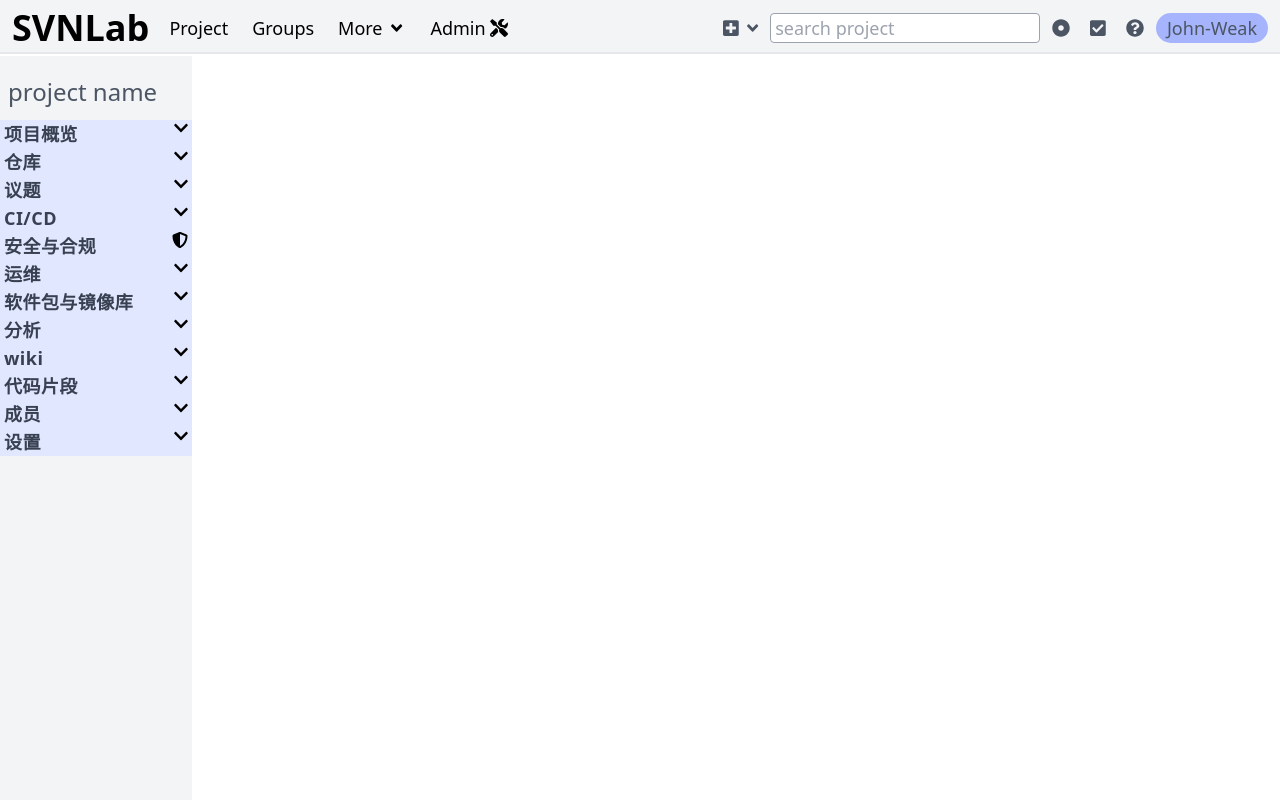
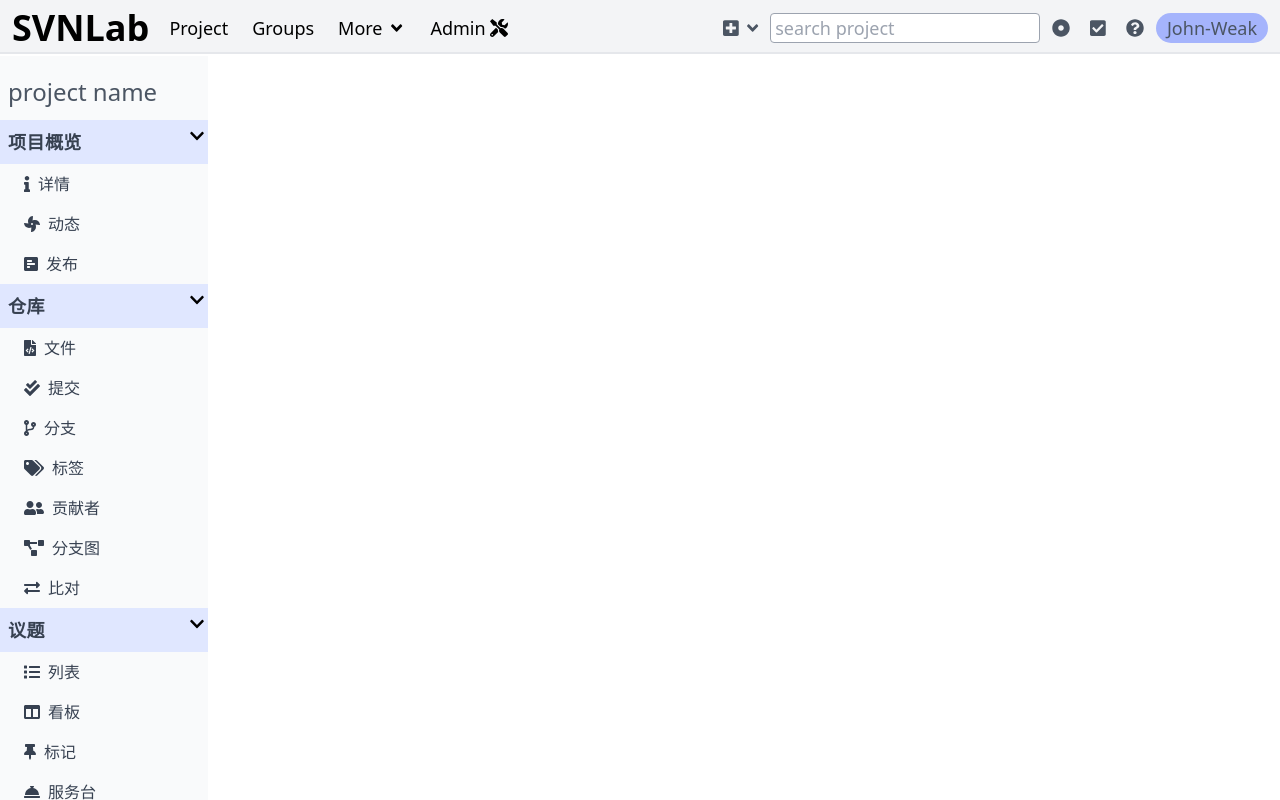
Before and after one commit to tujiapeng/SVNLab, a Vue app: page /#/projectOps in a window 1280 px wide. Built offline with nearby package versions, Linux system fonts and the light colour scheme.

Commit message:
style tweaks

```diff
--- a/src/components/SideNav.vue
+++ b/src/components/SideNav.vue
@@ -1,5 +1,5 @@
 <template>
-  <div class="h-full w-48 min-w-min overflow-y-scroll py-2 bg-gray-100">
+  <div class="h-full w-52 min-w-min overflow-y-scroll py-2 bg-gray-50">
     <!-- 导航栏标题 -->
     <div id="nav-title">
       <p
@@ -23,40 +23,30 @@
         <div>
           <!-- 菜单标题 -->
           <div
-            class="bg-indigo-100"
+            class="bg-indigo-100 hover:bg-indigo-200 py-2"
             @click="toggleCollapse('side-nav-sub-' + navItem.id)"
           >
-            <a
-              class="
-                px-1
-                pr-2
-                my-4
-                text-lg
-                font-semibold
-                text-gray-700
-                tracking-wide
-              "
-              >{{ navItem.title }}</a
-            >
-            <font-awesome-icon class="float-right mr-1" :icon="navItem.icon" />
+            <a class="pl-2 text-lg font-semibold text-gray-700 tracking-wide">{{
+              navItem.title
+            }}</a>
+            <font-awesome-icon class="float-right mr-1" icon="chevron-down" />
           </div>
           <!-- 子菜单 -->
-          <div :id="'side-nav-sub-' + navItem.id" style="display: none">
+          <div :id="'side-nav-sub-' + navItem.id">
             <ul v-for="subItem in navItem.sub_nav_items" :key="subItem.id">
               <!-- 子菜单项 -->
               <li
                 class="
-                  px-1
-                  py-1
-                  hover:border-l-4 hover:border-blue-400 hover:bg-blue-100
+                  py-2
+                  hover:border-l-4 hover:border-blue-400 hover:bg-blue-200
                   cursor-pointer
-                  text-gray-800
+                  text-gray-700
                   flex
                   items-center
                 "
               >
                 <router-link :to="subItem.link_to" class="w-full">
-                  <font-awesome-icon :icon="subItem.icon" />
+                  <font-awesome-icon :icon="subItem.icon" class="ml-6" />
                   <span class="pl-2">{{ subItem.name }}</span>
                 </router-link>
               </li>
@@ -67,30 +57,16 @@
       <!-- end of class1 nav -->
     </ul>
   </div>
-  <!-- test -->
-  <!-- <div>
-    <div>
-      <h2 @click="nInc">{{ count }} is {{ n }}</h2>
-    </div>
-  </div> -->
 </template>
 
 <script setup>
 defineProps(["navTree", "navTitle"]);
 
-// func test
-// import { ref } from "vue";
-// const count = ref("count");
-// const n = ref(18);
-
-// const nInc = () => {
-//   n.value++;
-// };
-const toggleCollapse = (name) => {
-  if (parent.document.getElementById(name).style.display) {
-    parent.document.getElementById(name).style.display = "";
+const toggleCollapse = (id) => {
+  if (parent.document.getElementById(id).style.display) {
+    parent.document.getElementById(id).style.display = "";
   } else {
-    parent.document.getElementById(name).style.display = "none";
+    parent.document.getElementById(id).style.display = "none";
   }
 };
 </script>
```
